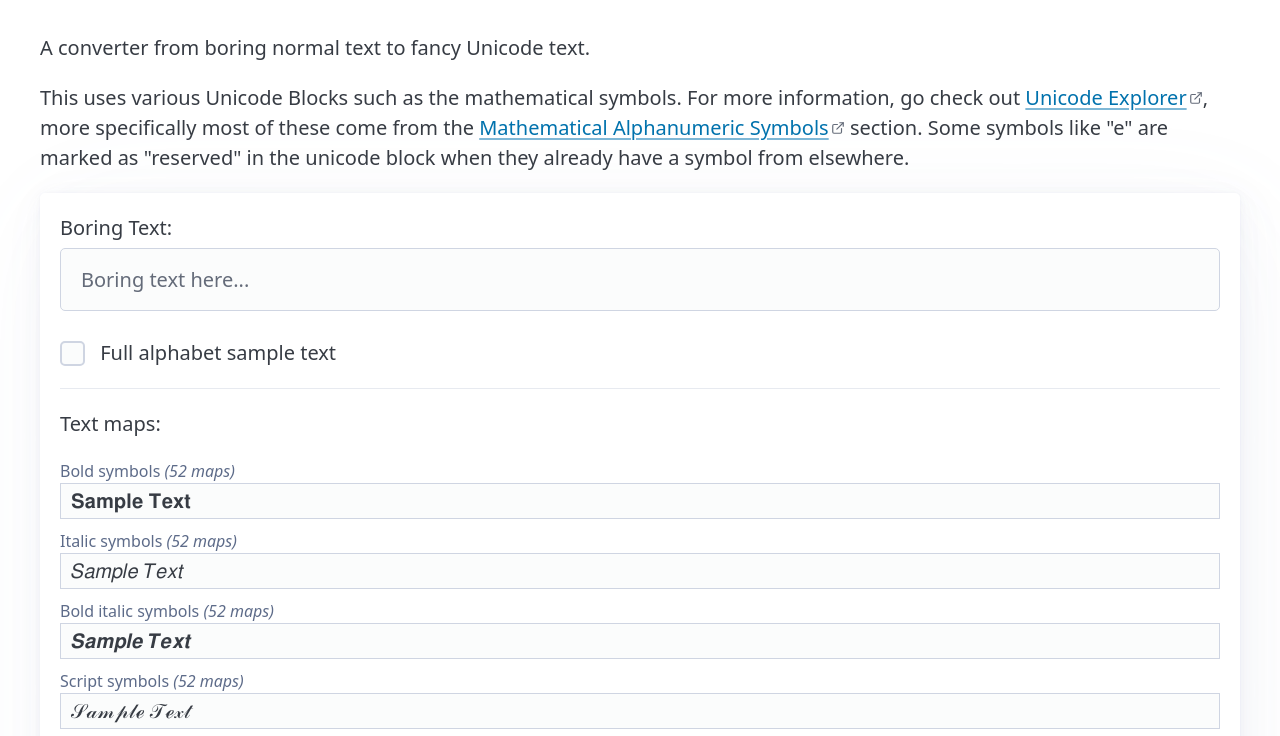
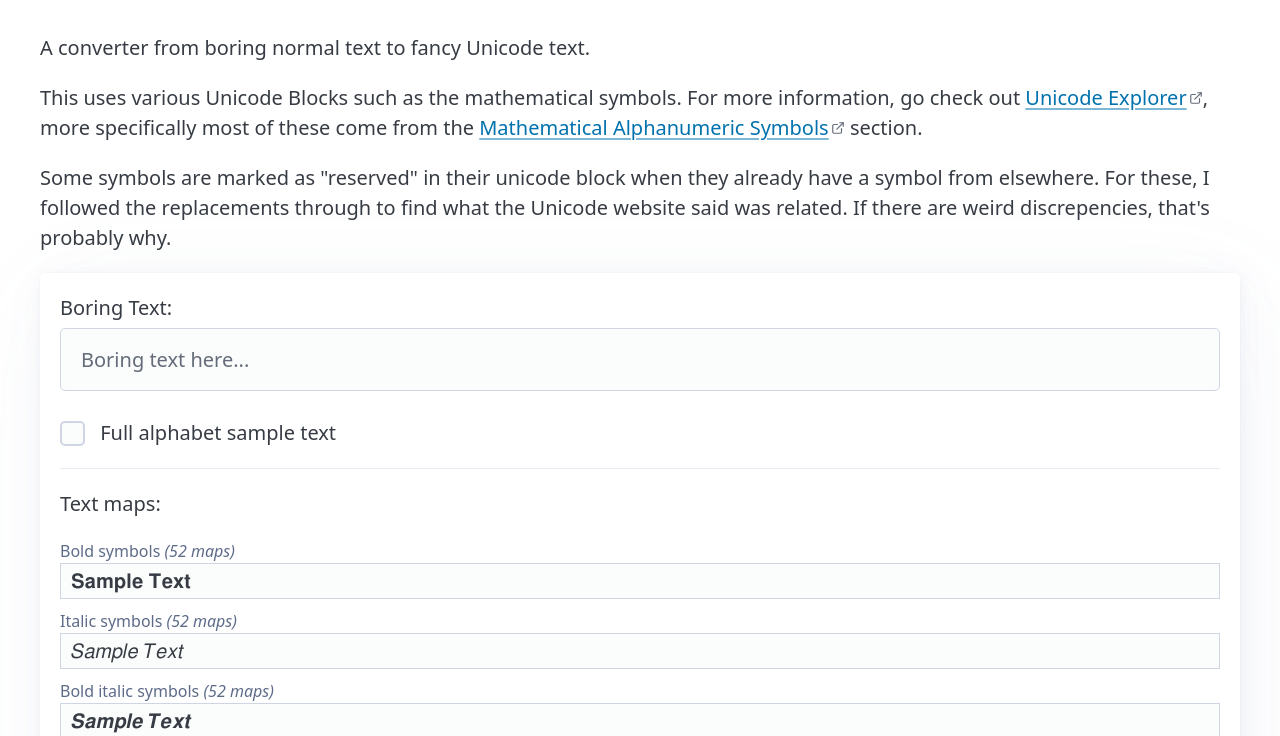
Before and after one commit to FireIsGood/fancy-text, an Astro site: page / in a window 1280 px wide. Shown: the part 73-809 px from the top of the page. Built offline with nearby package versions, Linux system fonts and the light colour scheme; Astro itself is replaced by a stand-in of ours.

Commit message:
fix: general description text

```diff
--- a/src/pages/index.astro
+++ b/src/pages/index.astro
@@ -16,8 +16,12 @@ import ThemeToggle from "@/components/ThemeToggle.svelte";
         href="https://unicode-explorer.com/">Unicode Explorer</a
       >, more specifically most of these come from the <a href="https://unicode-explorer.com/b/1D400"
         >Mathematical Alphanumeric Symbols</a
-      > section. Some symbols like "e" are marked as "reserved" in the unicode block when they already have a symbol from
-      elsewhere.
+      > section.
+    </p>
+    <p>
+      Some symbols are marked as "reserved" in their unicode block when they already have a symbol from elsewhere. For
+      these, I followed the replacements through to find what the Unicode website said was related. If there are weird
+      discrepencies, that's probably why.
     </p>
     <Converter client:load />
   </main>
```
